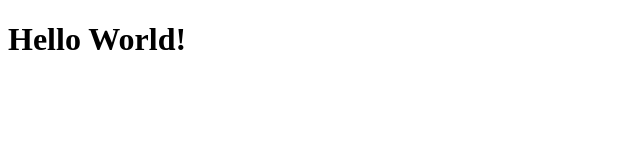
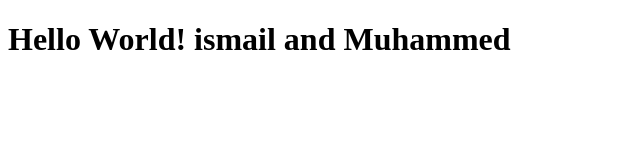
Before and after one commit to arqam401/arqam-and-ismail, a plain HTML site: page index.html in a window 1280 px wide. Shown: the whole page, without its empty margins (0-640 px from the left). Drawn offline with Linux system fonts and the light colour scheme.

Commit message:
second update

```diff
--- a/index.html
+++ b/index.html
@@ -1,14 +1,15 @@
 <!DOCTYPE html>
 <html lang="en">
-  <head>
+
+<head>
     <meta charset="UTF-8">
     <title>Fork Me! FCC: Test Suite Template</title>
     <link rel="stylesheet" href="css/style.css">
-  </head>
+</head>
 
-  <body>
+<body>
 
-    <h1>Hello World!</h1>
+    <h1>Hello World! ismail and Muhammed </h1>
 
     <script src="https://cdn.freecodecamp.org/testable-projects-fcc/v1/bundle.js"></script>
 
@@ -24,6 +25,7 @@
     - The freeCodeCamp Team
 
     -->
-    <script  src="js/index.js"></script>
-  </body>
+    <script src="js/index.js"></script>
+</body>
+
 </html>
```
